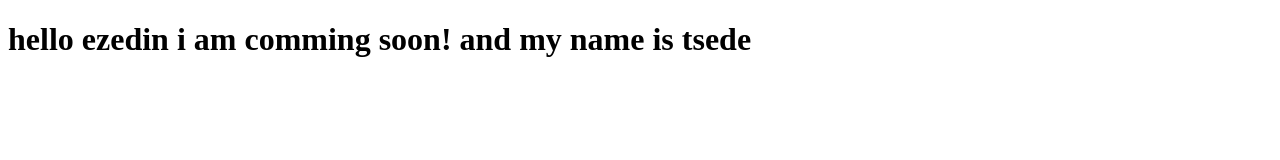
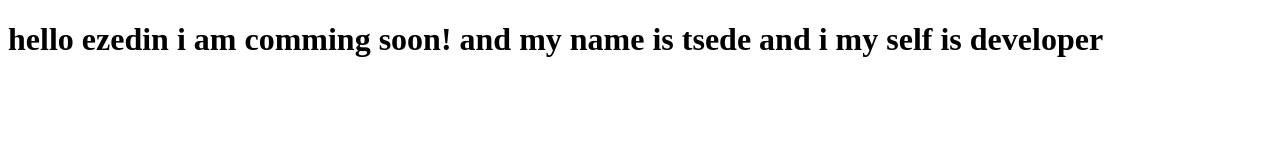
Before and after one commit to TsedekeAyele/myfirstrepost, a plain HTML site: page index.html in a window 1280 px wide. Drawn offline with Linux system fonts and the light colour scheme.

Commit message:
i tell him about my job

```diff
--- a/index.html
+++ b/index.html
@@ -6,6 +6,6 @@
     <title>Document</title>
   </head>
   <body>
-    <h1>hello ezedin i am comming soon! and my name is tsede</h1>
+    <h1>hello ezedin i am comming soon! and my name is tsede and i my self is developer</h1>
   </body>
 </html>
```
